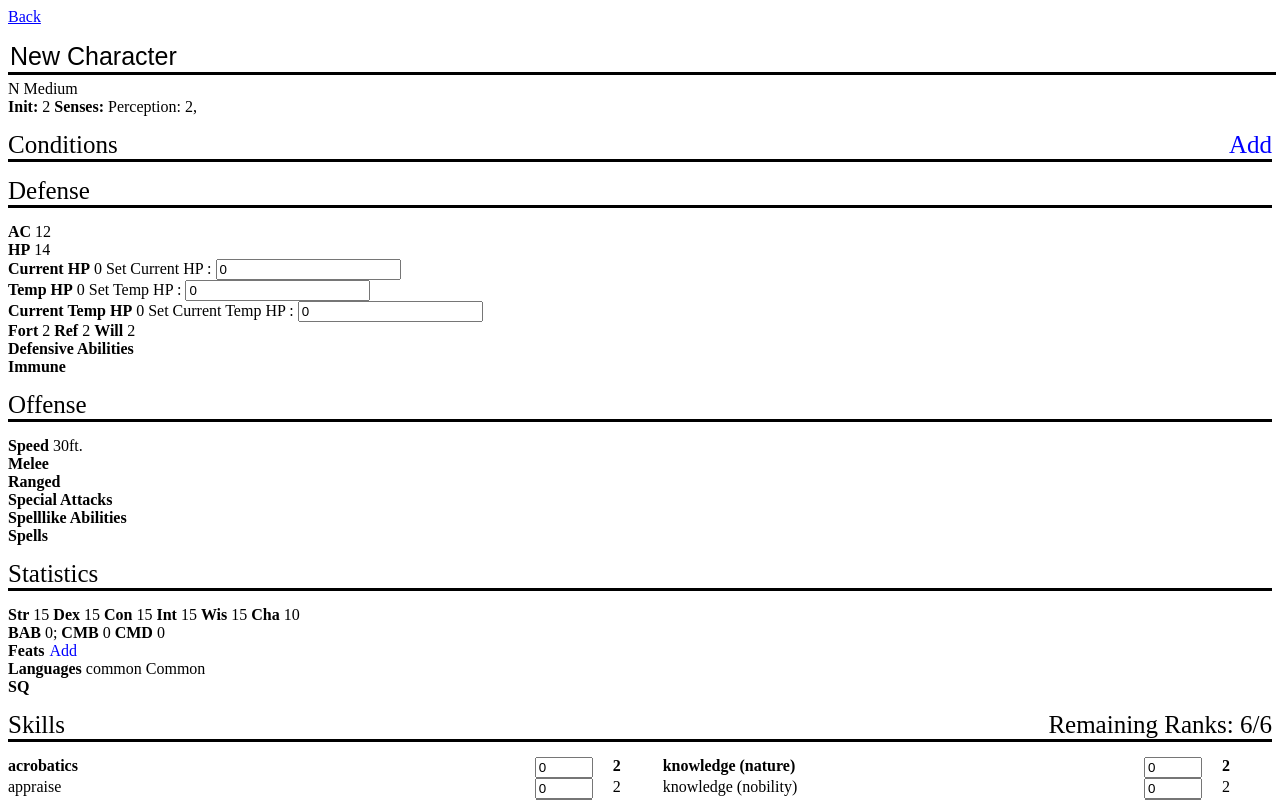
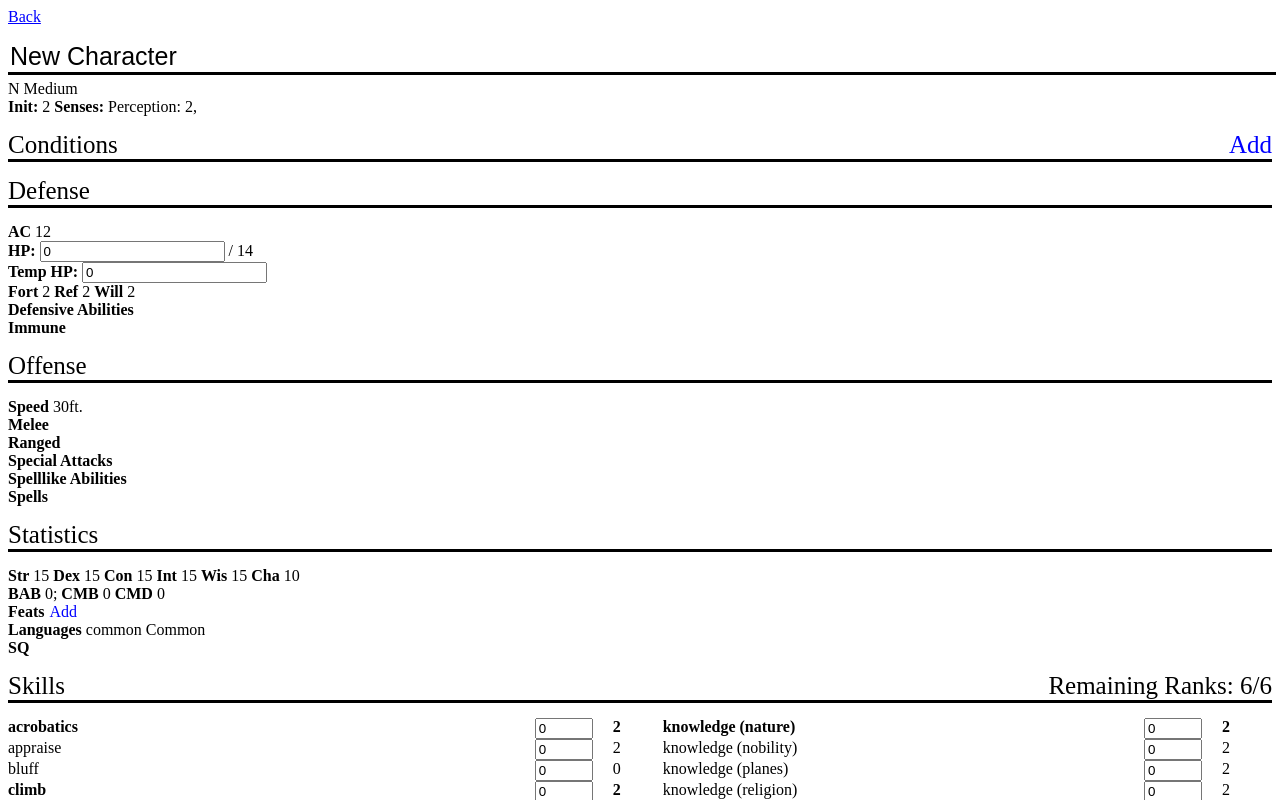
Before and after one commit to gelus/pf1-pc, an Angular app: page /new-character in a window 1280 px wide. Both pictures are taken after typing "Sample", "5", "5", "5", "5", "5" into the empty fields and a click on the button "Save". Shown: the top 800 px of the page. Built offline with nearby package versions, Linux system fonts and the light colour scheme.

Commit message:
closes #6

```diff
--- a/src/app/character-sheet/character-sheet.component.html
+++ b/src/app/character-sheet/character-sheet.component.html
@@ -21,13 +21,8 @@
     <header>Defense</header>
 
     <div><b>AC</b> {{char.ac + (char.abilityScores.dex | abilityMod)}}</div>
-    <div><b>HP</b> {{char.hp}} </div>
-    <div><b>Current HP</b> {{char.currentHp}}
-      <span>Set Current HP : <input type="number" [(ngModel)]="char.currentHp" (ngModelChange)="updateCharacter({currentHp: char.currentHp})"></span></div>
-    <div><b>Temp HP</b> {{char.tempHp}}
-      <span>Set Temp HP : <input type="number" [(ngModel)]="char.tempHp" (ngModelChange)="updateCharacter({tempHp: char.tempHp})"></span></div>
-    <div><b>Current Temp HP</b> {{char.currentTempHp}}
-      <span>Set Current Temp HP : <input type="number" [(ngModel)]="char.currentTempHp" (ngModelChange)="updateCharacter({currentTempHp: char.currentTempHp})"></span></div>
+    <div><b>HP: </b> <input type="number" [(ngModel)]="char.currentHp" (ngModelChange)="updateCharacter({currentHp: char.currentHp})"/> / {{char.hp}}</div>
+    <div><b>Temp HP: </b> <input type="number" [(ngModel)]="char.tempHp" (ngModelChange)="updateCharacter({tempHp: char.tempHp})"></div>
     <div>
       <b>Fort</b> {{char.saves.fort + (char.abilityScores.con | abilityMod)}}
       <b>Ref</b> {{char.saves.ref + (char.abilityScores.dex | abilityMod)}}
```
